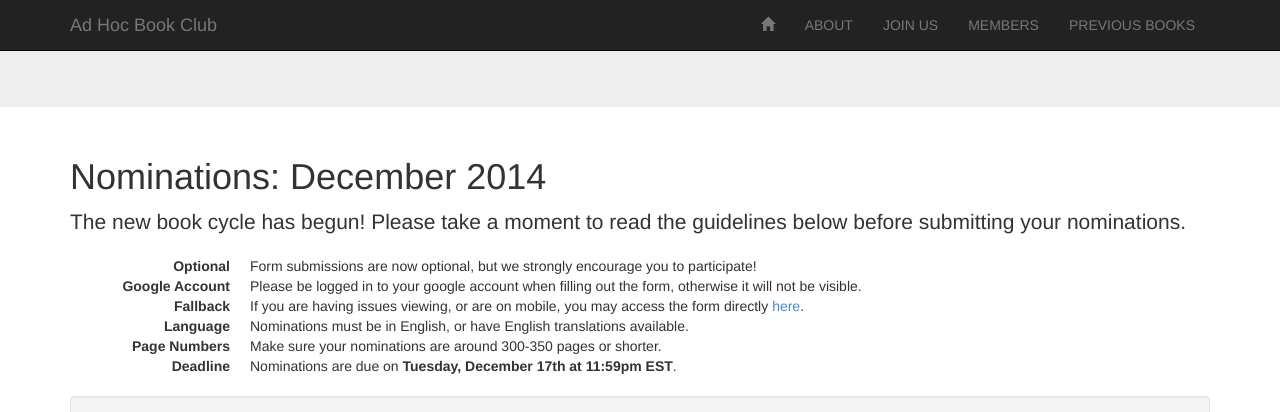
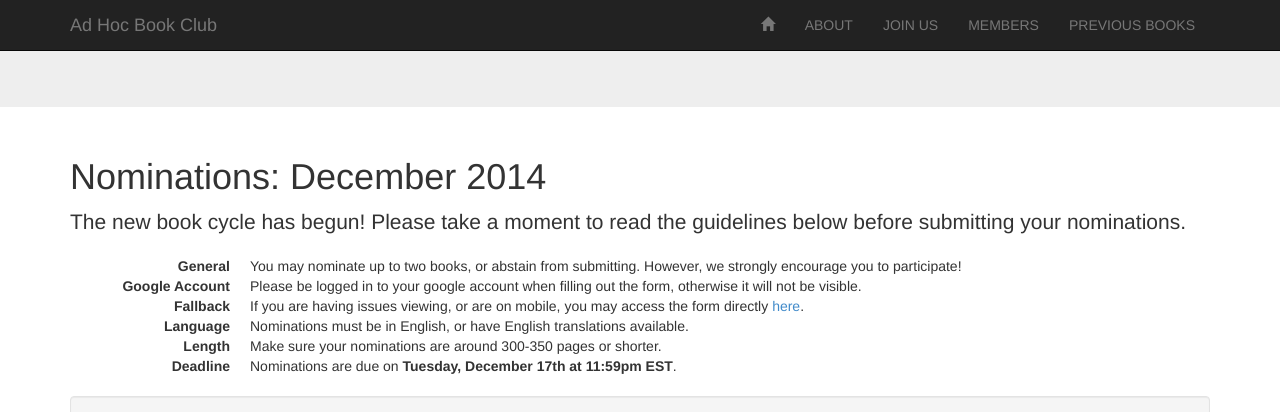
Before and after one commit to adhocbookclub/adhocbookclub.github.io, a Jekyll site: the page built from index.html, in a window 1280 px wide and 1400 px high, scrolled down 213 px, cut to the strip 0-412 px from the top of the window. Built offline with Jekyll 4.4.1, drawn with Linux system fonts in a browser that asks for light colours; nearby versions of some CDN libraries; Markdown is read by kramdown in place of the engine named in the settings.

Commit message:
modified guidelines

```diff
--- a/css/customize.css
+++ b/css/customize.css
@@ -22,6 +22,18 @@ cite {
 
 .img-responsive {
   margin: 0 auto 10px;
+}
+
+/****************************
+  NOMINATION FORM
+****************************/
+iframe {
+  height: 1470px;
+  overflow: hidden;
+  width: 760px;
+  margin: 0;
+  padding: 0;
+  border: none;
 }
 
 /****************************
--- a/index.html
+++ b/index.html
@@ -43,19 +43,19 @@ title: Home
   <h1>Nominations: December 2014</h1>
   <p class="lead">The new book cycle has begun! Please take a moment to read the guidelines below before submitting your nominations.</p>
   <dl class="dl-horizontal">
-    <dt>Optional</dt>
-    <dd>Form submissions are now optional, but we strongly encourage you to participate!</dd>
+    <dt>General</dt>
+    <dd>You may nominate up to two books, or abstain from submitting. However, we strongly encourage you to participate!</dd>
 
     <dt>Google Account</dt>
     <dd>Please be logged in to your google account when filling out the form, otherwise it will not be visible.</dd>
 
     <dt>Fallback</dt>
-    <dd>If you are having issues viewing, or are on mobile, you may access the form directly <a href="https://docs.google.com/forms/d/1cnzuf13ty7GWRpWZ6jKGnSqUoK-4AFoIM_Nn4Q3iA3M" target="_blank">here</a>.</dd>
+    <dd>If you are having issues viewing, or are on mobile, you may access the form directly <a href="https://docs.google.com/forms/d/1cnzuf13ty7GWRpWZ6jKGnSqUoK-4AFoIM_Nn4Q3iA3M/viewform" target="_blank">here</a>.</dd>
 
     <dt>Language</dt>
     <dd>Nominations must be in English, or have English translations available.</dd>
 
-    <dt>Page Numbers</dt>
+    <dt>Length</dt>
     <dd>Make sure your nominations are around 300-350 pages or shorter.</dd>
 
     <dt>Deadline</dt>
@@ -63,7 +63,7 @@ title: Home
   </dl>
 
   <div class="well text-center">
-    <iframe src="https://docs.google.com/forms/d/1cnzuf13ty7GWRpWZ6jKGnSqUoK-4AFoIM_Nn4Q3iA3M/viewform?embedded=true" width="760" height="500" frameborder="0" marginheight="0" marginwidth="0">Loading...</iframe>
+    <iframe src="https://docs.google.com/forms/d/1cnzuf13ty7GWRpWZ6jKGnSqUoK-4AFoIM_Nn4Q3iA3M/viewform?embedded=true" frameborder="0" marginheight="0" marginwidth="0" scrolling="no">Loading...</iframe>
   </div>
 
 </div>
```
